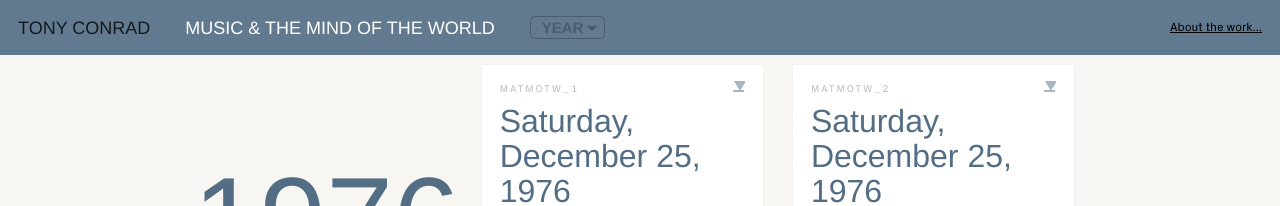
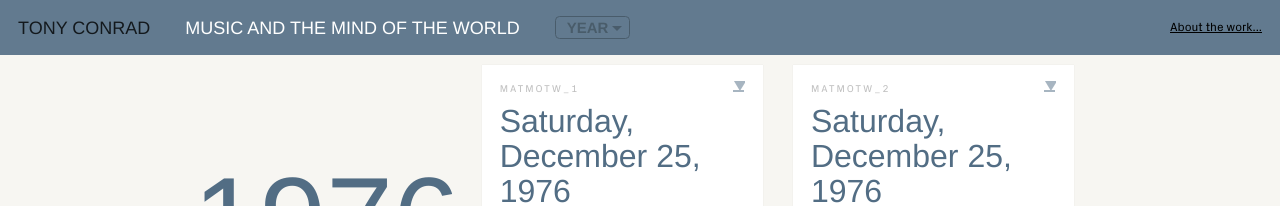
Before and after one commit to coryarcangel/music-and-the-mind-of-the-world, a Jekyll site: the page built from index.html, in a window 1280 px wide. Shown: the top 206 px of the page. Built offline with Jekyll 4.4.1, drawn with Linux system fonts in a browser that asks for light colours; nearby versions of some CDN libraries; some web fonts are replaced.

Commit message:
remove the &

```diff
--- a/_layouts/default.html
+++ b/_layouts/default.html
@@ -50,7 +50,7 @@
 
         <nav class="navbar navbar-fixed-top navbar-light bg-faded">
           <div class="navbar-brand">TONY CONRAD
-            <span class="title">MUSIC & THE MIND OF THE WORLD</span>
+            <span class="title">MUSIC AND THE MIND OF THE WORLD</span>
             <div class="dropdown">
               <button class="btn dropdown-toggle" type="button" id="dropdownYear" data-toggle="dropdown" aria-haspopup="true" aria-expanded="false"><span class="btn-text">Year</span></button>
               <div class="dropdown-menu" aria-labelledby="dropdownYear">
@@ -72,7 +72,7 @@
 
         <section id="intro">
           <h1>TONY CONRAD</h1>
-          <h1 class="title">MUSIC & THE MIND OF THE WORLD</h1>
+          <h1 class="title">MUSIC AND THE MIND OF THE WORLD</h1>
           <div class="intro-text">In December 1976, Tony Conrad started recording "Music and the Mind of the Word," a gigantic project comprising over 150 hours of performance at the piano. <a href="#about" class="pull-xs-right">About the work...</a></div>
           <div class="clearfix"></div>
         </section>
```
